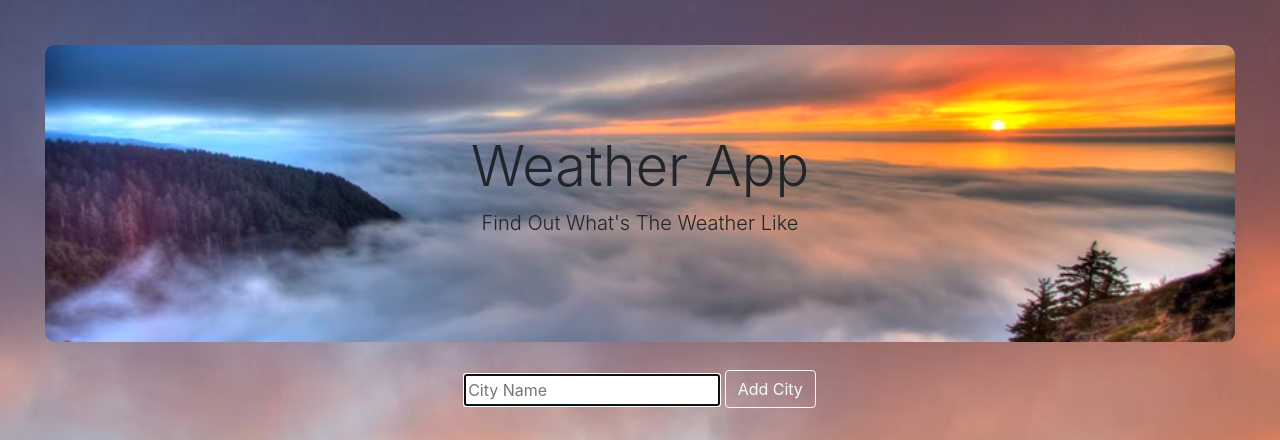
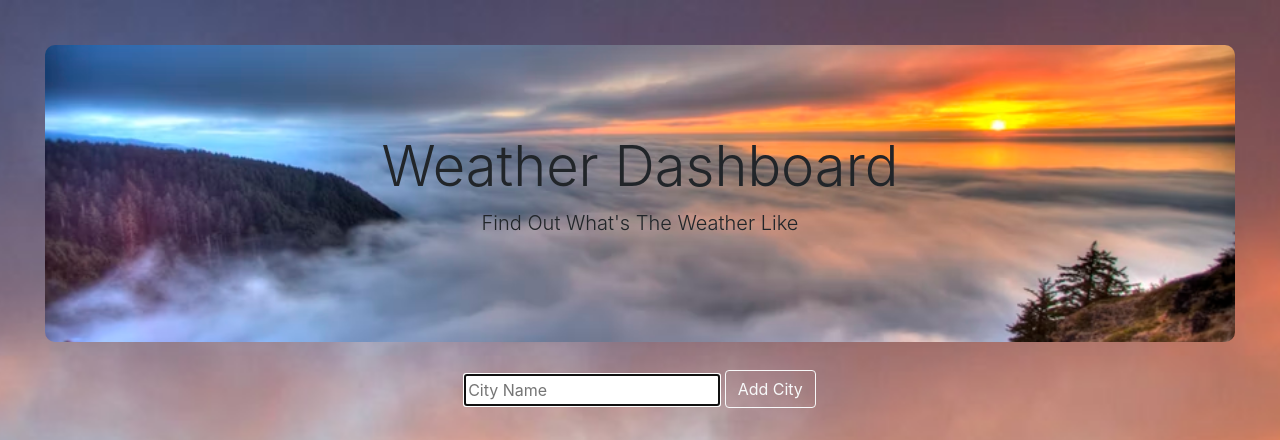
Before and after one commit to furquan-barudgar/Weather-dashboard-using-flask, a Flask app: page / in a window 1280 px wide. Shown: the top 440 px of the page. Run offline with Flask 2, Linux system fonts and the light colour scheme; data comes from the database, SQL or seed files in the repository; data that the repository does not hold is empty.

Commit message:
Update index.html

```diff
--- a/templates/index.html
+++ b/templates/index.html
@@ -6,7 +6,7 @@
       <div class="container text">
         <br />
         <div class="jumbotext">
-          <h1 class="display-4 text-center lead">Weather App</h1>
+          <h1 class="display-4 text-center lead">Weather Dashboard</h1>
           <p class="lead text-center">Find Out What's The Weather Like</p>
         </div>
         <br />
```
